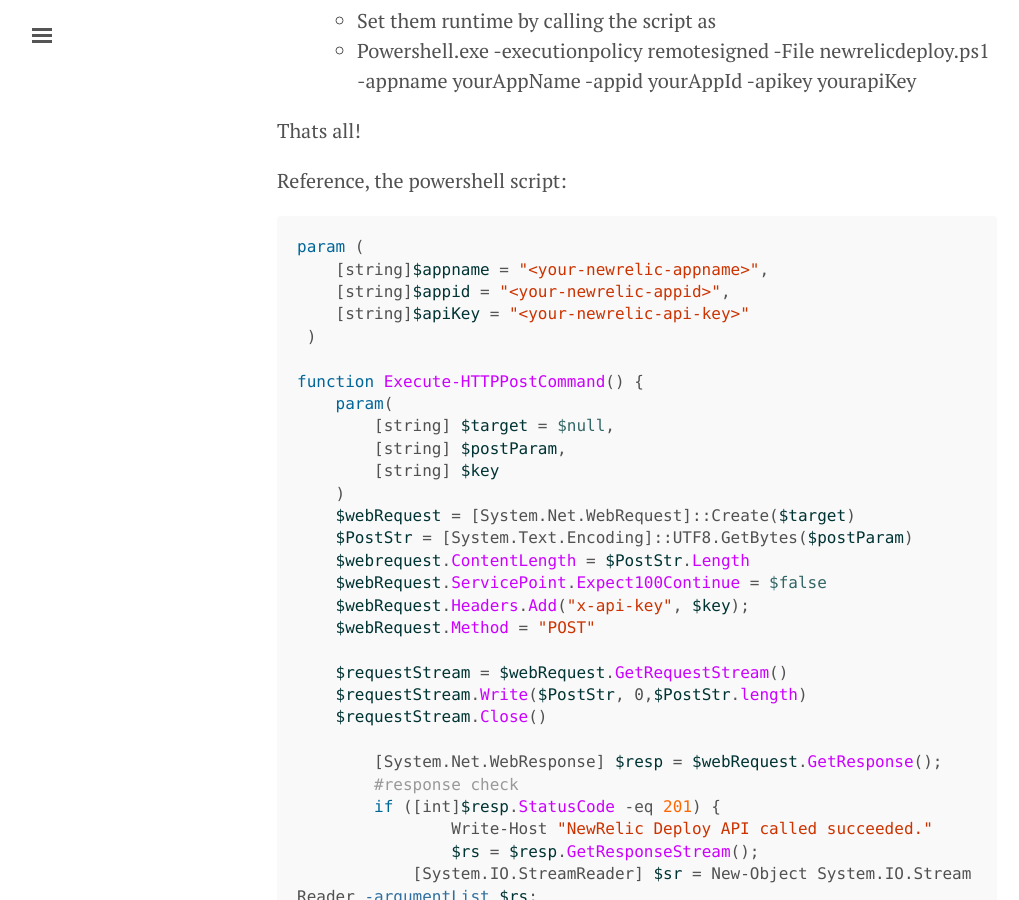
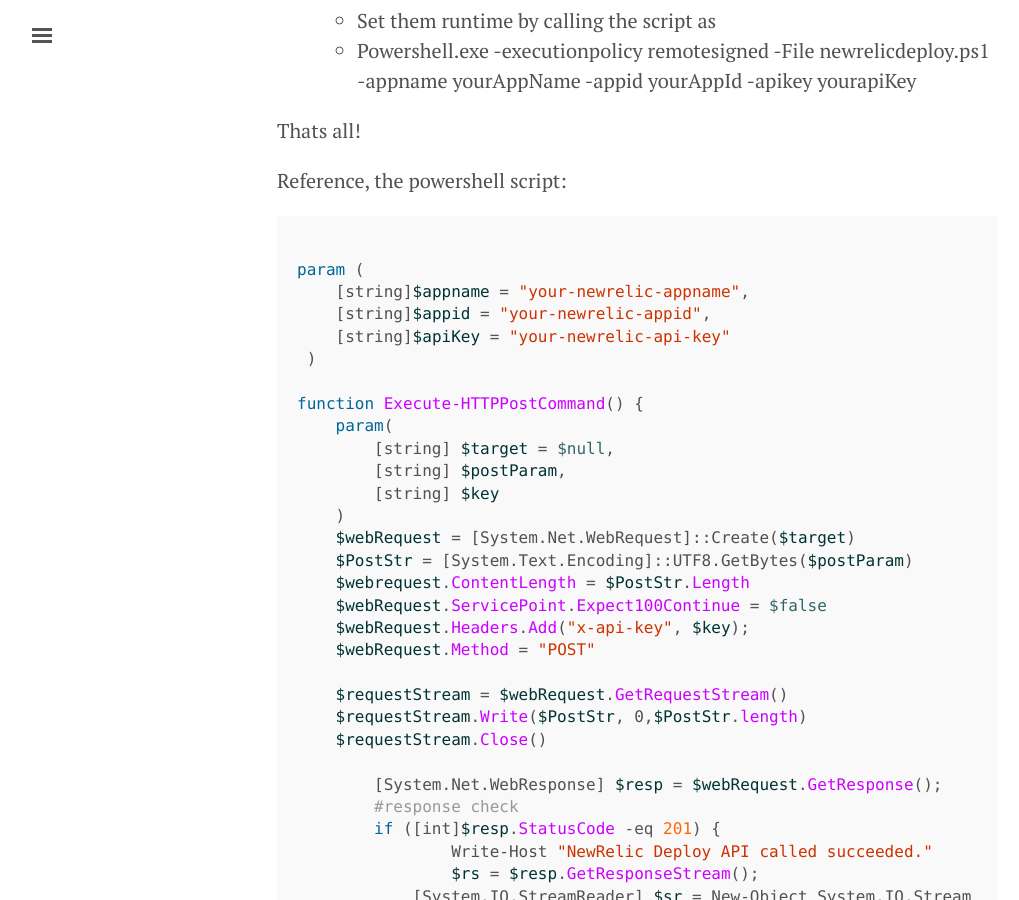
Before and after one commit to henkmeulekamp/henkmeulekamp.github.io, a Jekyll site: the page built from _posts/2014-05-26-Powershell-script-to inform-NewRelic-of-deployment.md, in a window 1280 px wide and 900 px high, scrolled down 1016 px. Shown: the whole window, without its empty margins (3-1022 px from the left). Built offline with Jekyll 4.4.1, drawn with Linux system fonts in a browser that asks for light colours; part of the change alters nothing that is shown.

Commit message:
another attempt improve layout

````diff
--- a/_posts/2014-05-26-Powershell-script-to inform-NewRelic-of-deployment.md
+++ b/_posts/2014-05-26-Powershell-script-to inform-NewRelic-of-deployment.md
@@ -29,10 +29,11 @@ Thats all!
 Reference, the powershell script:
 
 ```powershell
+
 param (
-    [string]$appname = "<your-newrelic-appname>",
-    [string]$appid = "<your-newrelic-appid>",
-    [string]$apiKey = "<your-newrelic-api-key>"
+    [string]$appname = "your-newrelic-appname",
+    [string]$appid = "your-newrelic-appid",
+    [string]$apiKey = "your-newrelic-api-key"
  )
 
 function Execute-HTTPPostCommand() {
````
